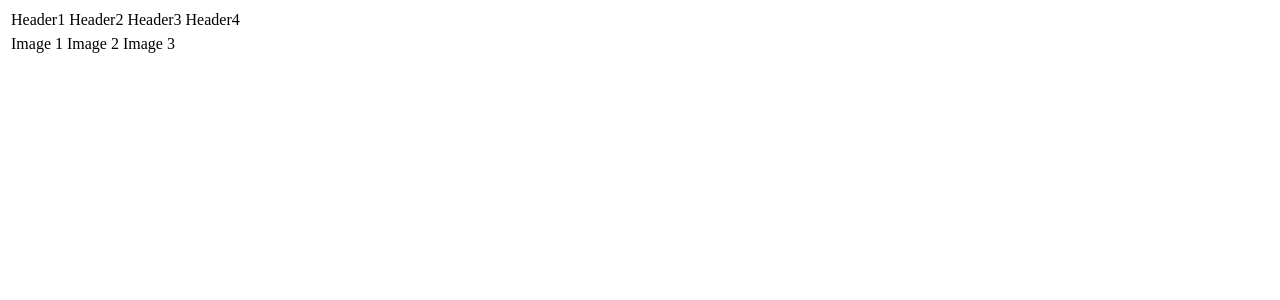
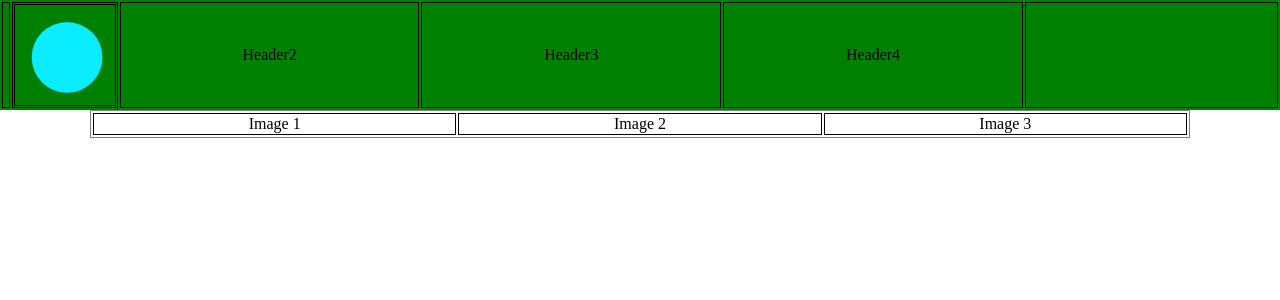
Before and after one commit to errorcodefive/drweichin, a PHP site: page /drweichin.com/public_html/htmltest.html in a window 1280 px wide. Shown: the top 300 px of the page. Run offline with PHP 8.4, Linux system fonts and the light colour scheme.

Commit message:
Header mostly completed
working on menuImages

```diff
--- a/drweichin.com/public_html/css/htmltest.css
+++ b/drweichin.com/public_html/css/htmltest.css
@@ -1,15 +1,46 @@
 #headTable{
 	width: 100%;
+	background-color:green;
+	margin: 0;
+	padding: 0;
+	border: 0;
+	max-width:none;
+}
+.headerButton{
+	min-width:150px;
+}
+header{
+	width: 100%;
+	position: fixed;
+	margin: 0;
+	border: 0;
+
+
 }
 #menuImages{
 	width: 100%;
+	margin: 0 auto;
 	text-align: center;
+}
+
+#logoCell{
+
+}
+body{
+	margin:0;
+
+}
+html{
+	margin:0;
 }
 table{
 	border-style: solid;
 	border-width: 1px;
+	max-width:1100px;
+	min-width:;
 }
 td{
+
 	border-style: solid;
 	border-width: 1px;
 	text-align: center;
--- a/drweichin.com/public_html/htmltest.html
+++ b/drweichin.com/public_html/htmltest.html
@@ -1,21 +1,32 @@
 <!DOCTYPE html>
 <html>
 	<Head>
-		<link rel="stylesheet" type = text/css" href="css/htmltest.css"
+		<link rel= "stylesheet" type = "text/css" href="css/htmltest.css">
 	</Head>
 	<body>
 		<header>
-			<table id="headTable">
+			<table id="headTable" width ="100%">
 				<tr>
-					<td>Header1</td>
-					<td>Header2</td>
-					<td>Header3</td>
-					<td>Header4</td>
+					<td></td>
+					<td id="logoCell" width = "1%">
+						<img id = "logoSVG"
+						src="images/logo.svg"
+						alt= "Dr. Wei Chin"
+						height ="100"
+						width = "100"
+						border= "1"
+						align="left"
+						>
+					</td>
+					<td class="headerButton">Header2</td>
+					<td class="headerButton">Header3</td>
+					<td class="headerButton">Header4</td>
+					<td width = "20%"></td>
 				</tr>
 			</table
 		</header>
-		<table id ="menuImages">
-			<tr>
+		<table id ="menuImages" >
+			<tr id="menuRow">
 				<td>Image 1</td>
 				<td>Image 2</td>
 				<td>Image 3</td>
```
Also changed, not shown: css/htmltest.css (+8 -3 lines), drweichin.com/public_html/images/logo.svg (added).
